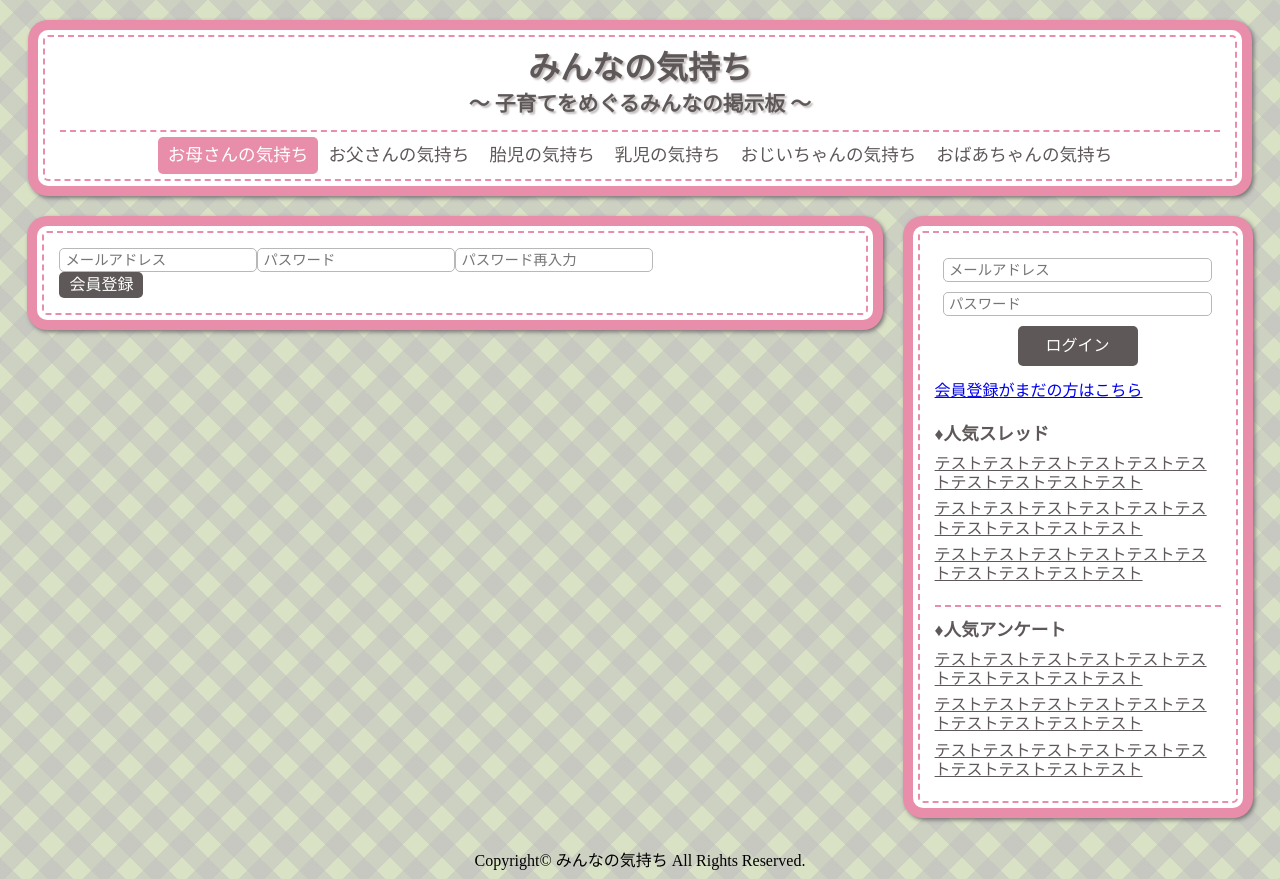
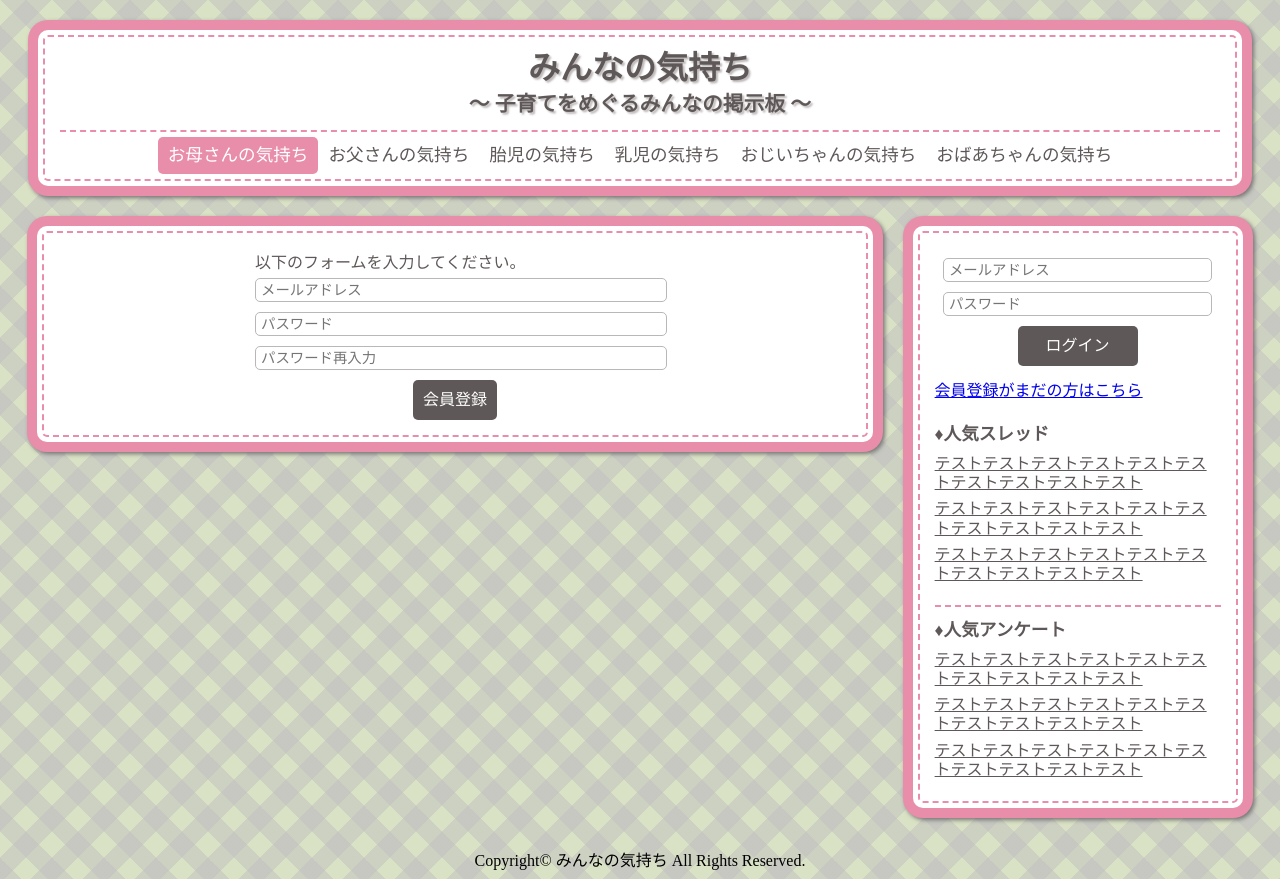
Before and after one commit to tomo1129/babyMind, a React (Create React App) app in the folder app/reacts/: page /signup in a window 1280 px wide. Built offline with nearby package versions, Linux system fonts and the light colour scheme.

Commit message:
メール設定は後まわし

```diff
--- a/app/reacts/src/common/base.css
+++ b/app/reacts/src/common/base.css
@@ -80,4 +80,5 @@ body {
   font-size: 0.9rem;
   padding: 3px 5px;
   border-radius: 5px;
-  border: 1px solid #b9b7b7; }
+  border: 1px solid #b9b7b7;
+  margin-bottom: 10px; }
--- a/app/reacts/src/common/base.scss
+++ b/app/reacts/src/common/base.scss
@@ -107,4 +107,5 @@ body {
 	padding: 3px 5px;
 	border-radius: 5px;
 	border: 1px solid #b9b7b7;
+	margin-bottom: 10px;
 }
--- a/app/reacts/src/pages/Signup.css
+++ b/app/reacts/src/pages/Signup.css
@@ -0,0 +1,10 @@
+.signup-section {
+  line-height: 30px;
+  width: 100%;
+  max-width: 400px;
+  margin: 0 auto; }
+  .signup-section .input1 {
+    display: block;
+    width: 100%; }
+  .signup-section .btn-area {
+    text-align: center; }
--- a/app/reacts/src/pages/Signup.js
+++ b/app/reacts/src/pages/Signup.js
@@ -34,7 +34,8 @@ class Signup extends Component {
   signup() {
     axios.post('http://localhost:3000/api/users', {
       email: this.state.email,
-      password: this.state.password
+      password: this.state.password,
+      passwordConfirm: this.state.passwordConfirm
     })
     .then(function (response) {
       console.log(response);
@@ -48,6 +49,7 @@ class Signup extends Component {
           <div className="edge-inner">
             <section className="signup-section">
 
+              <p>以下のフォームを入力してください。</p>
               <input className="input1" type="text" value={this.state.email} onChange={this.onChangeEmail} placeholder="メールアドレス"/>
               <input className="input1" type="password" value={this.state.password} onChange={this.onChangePassword} placeholder="パスワード" />
               <input className="input1" type="password" value={this.state.passwordConfirm} onChange={this.onChangePasswordConfirm} placeholder="パスワード再入力" />
--- a/app/reacts/src/pages/Signup.scss
+++ b/app/reacts/src/pages/Signup.scss
@@ -1,3 +1,15 @@
 .signup-section {
+	line-height: 30px;
+	width: 100%;
+	max-width: 400px;
+	margin: 0 auto;
 
+	.input1 {
+		display: block;
+		width: 100%;
+	}
+
+	.btn-area {
+		text-align: center;
+	}
 }
```
Also changed, not shown: 2 other files (tests, documents, lock files or other folders). Lines whose indentation alone changed are shown as unchanged.
